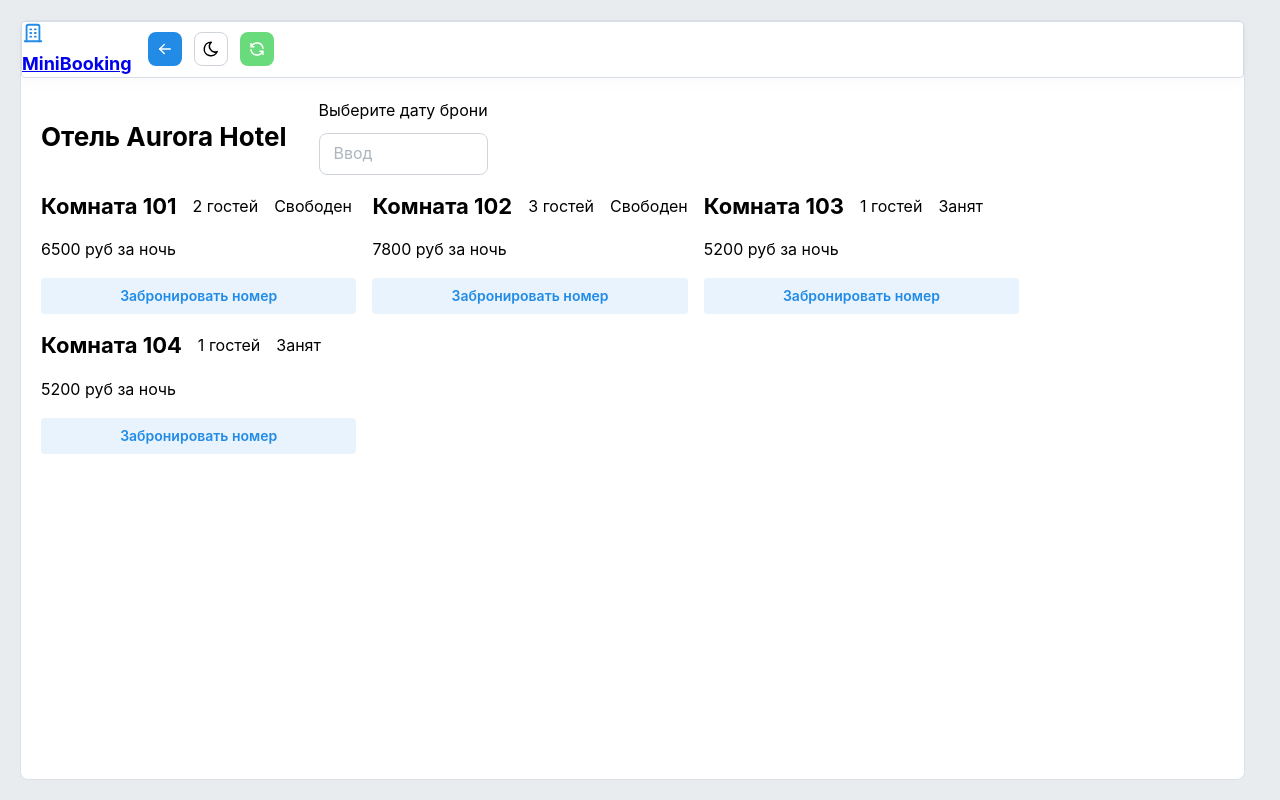
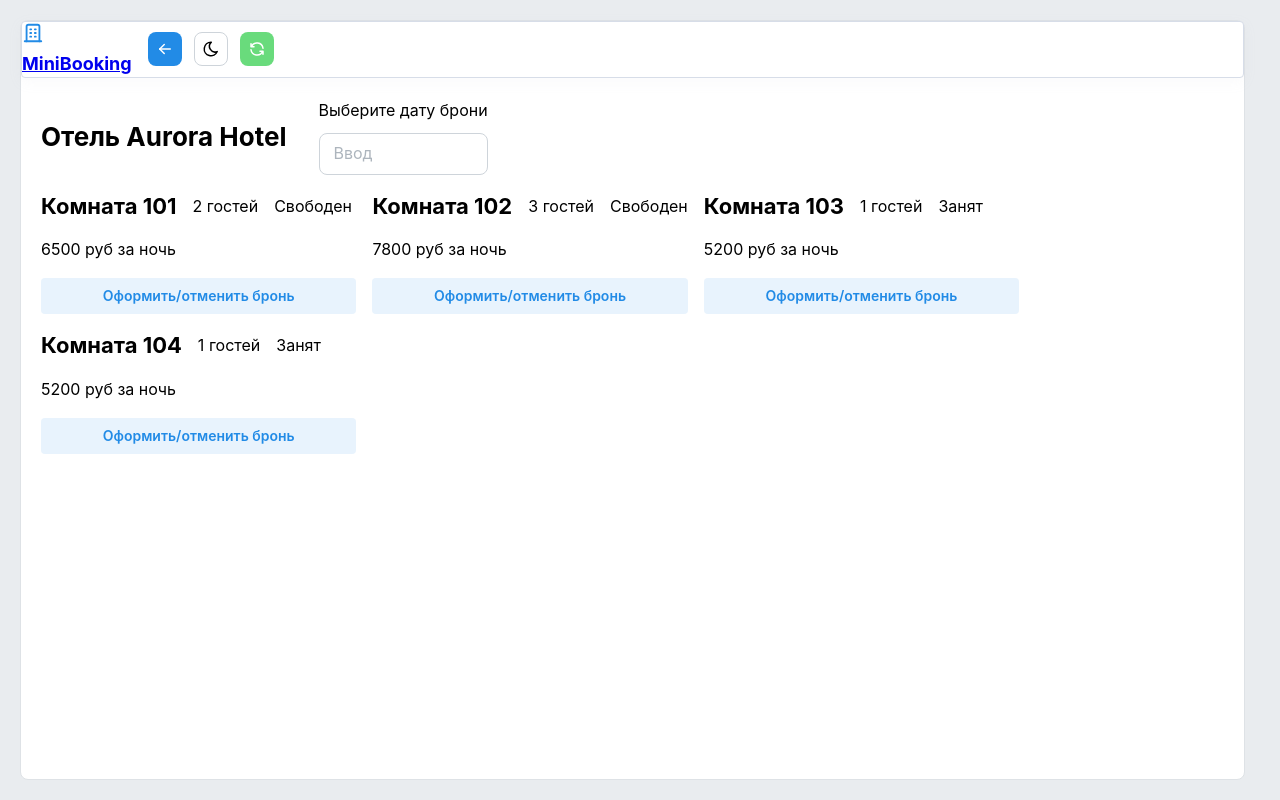
Before and after one commit to ivatra/mini_booking, a React (Vite) app in the folder apps/web/: page /hotels/hotel-1 in a window 1280 px wide. Built offline with nearby package versions, Linux system fonts and the light colour scheme.

Commit message:
feat (web room-card): prohibit go to busy numbers in search mode

```diff
--- a/apps/web/src/entities/room/ui/room-card.tsx
+++ b/apps/web/src/entities/room/ui/room-card.tsx
@@ -8,9 +8,15 @@ interface IProps {
   room: IRoom;
   hasAvaliableBooking: boolean;
   navigateOnClickTo: string;
+  isEditMode: boolean;
 }
 
-const RoomCard = ({ room, hasAvaliableBooking, navigateOnClickTo }: IProps) => {
+const RoomCard = ({
+  room,
+  hasAvaliableBooking,
+  navigateOnClickTo,
+  isEditMode,
+}: IProps) => {
   const statusClassName = hasAvaliableBooking ? s.statusFree : s.statusBusy;
 
   return (
@@ -33,8 +39,9 @@ const RoomCard = ({ room, hasAvaliableBooking, navigateOnClickTo }: IProps) => {
       <Text className={s.roomPrice}>{room.pricePerNight} руб за ночь</Text>
 
       <NavigateButton
-        text="Забронировать номер"
+        text={isEditMode ? "Оформить/отменить бронь" : "Оформить бронь"}
         goTo={navigateOnClickTo}
+        disabled={!isEditMode && !hasAvaliableBooking}
       />
     </Stack>
   );
--- a/apps/web/src/pages/details-page/details-page.tsx
+++ b/apps/web/src/pages/details-page/details-page.tsx
@@ -18,6 +18,8 @@ const DetailsPage = () => {
     return (
       <ErrorMessage message=" Не найден отель / комнаты для этого отеля" />
     );
+
+  const isEditMode = !(date[0] && date[1]);
 
   return (
     <Stack className={s.pageWrap}>
@@ -40,6 +42,7 @@ const DetailsPage = () => {
             room={room}
             hasAvaliableBooking={room.hasAvaliableBooking}
             navigateOnClickTo={buildRoomLink(room.id, date)}
+            isEditMode={isEditMode}
           />
         ))}
       </GridList>
--- a/apps/web/src/shared/ui/navigate-button.tsx
+++ b/apps/web/src/shared/ui/navigate-button.tsx
@@ -1,18 +1,24 @@
 import { Button } from "@mantine/core";
-import { Link } from "react-router-dom";
+import { useNavigate } from "react-router-dom";
 
 interface IProps {
   text: string;
   goTo: string;
+  disabled?: boolean;
 }
-const NavigateButton = ({ text, goTo }: IProps) => (
+
+const NavigateButton = ({ text, goTo, disabled }: IProps) => {
+  const navigate = useNavigate();
+
+  return (
     <Button
+      disabled={disabled}
       variant="light"
       fullWidth
-    component={Link}
-    to={goTo}>
+      onClick={() => !disabled && navigate(goTo)}>
       {text}
     </Button>
   );
+};
 
 export default NavigateButton;
```
Lines whose indentation alone changed are shown as unchanged.
